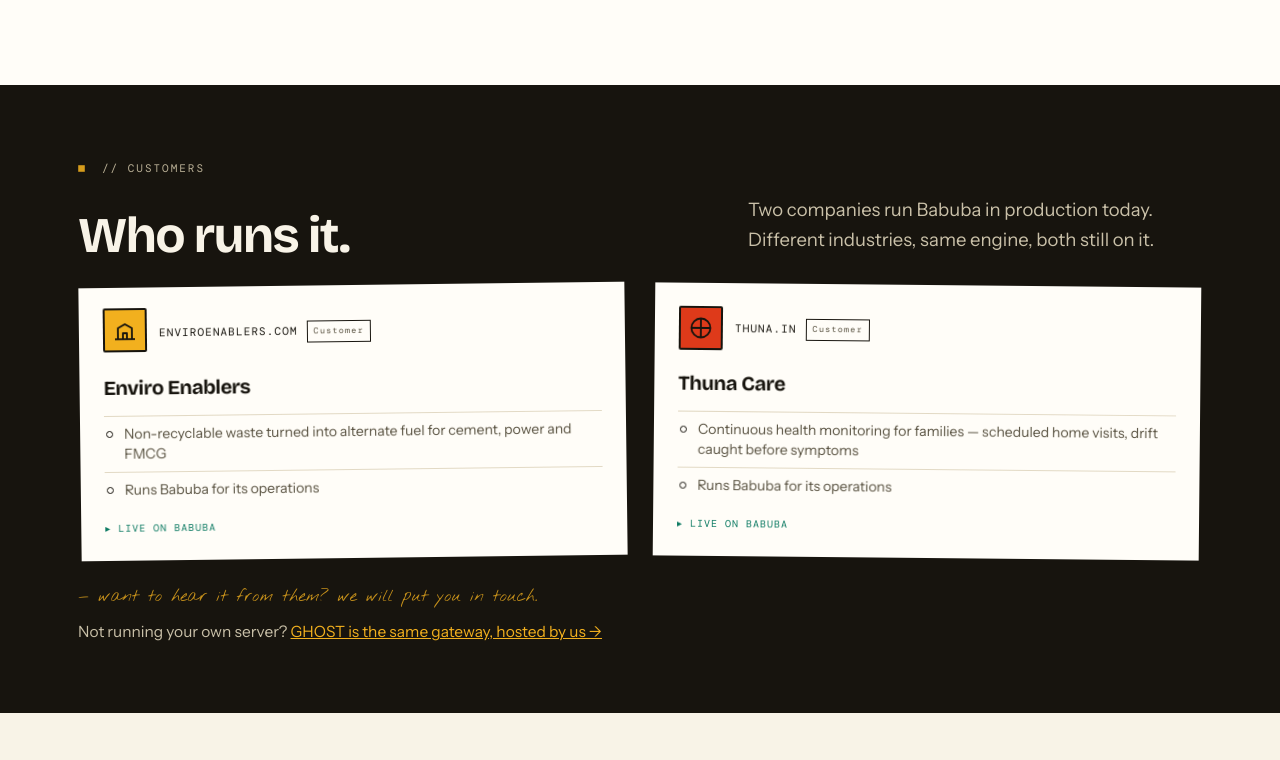
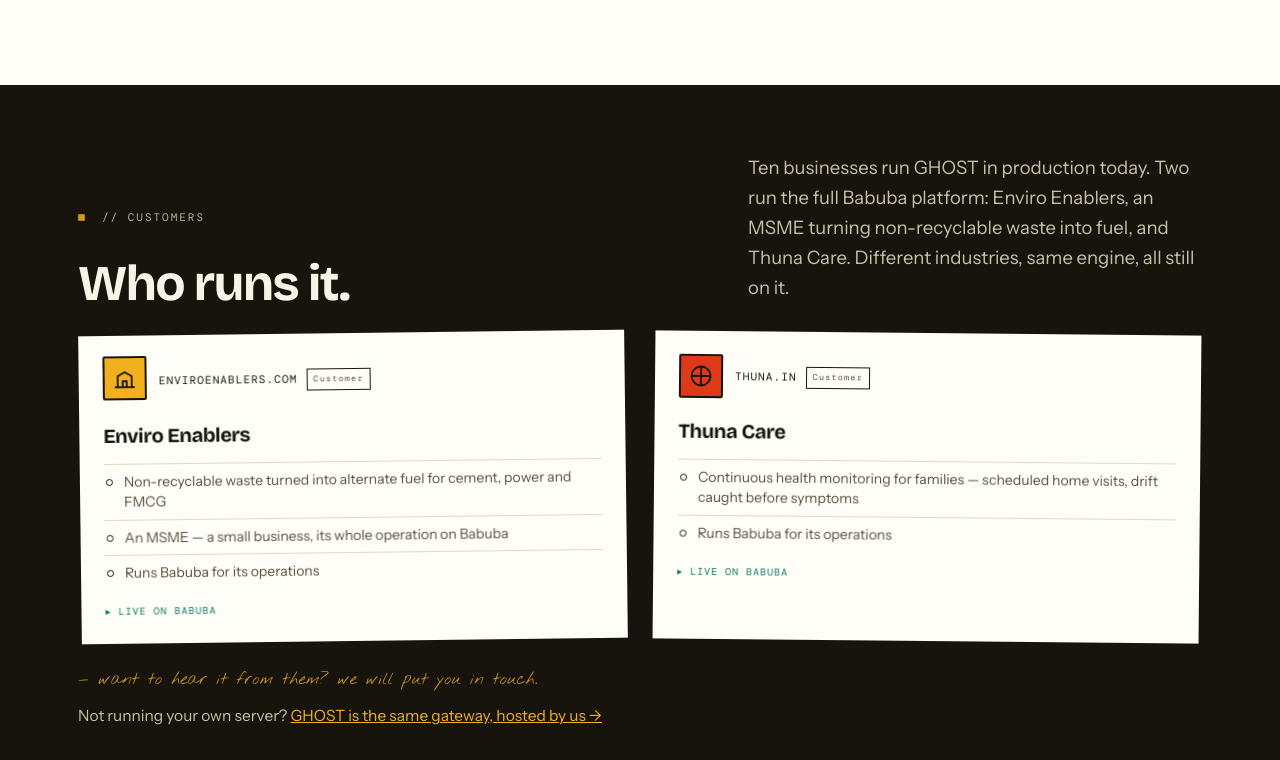
Before and after one commit to thunacare-alt/www.babuba.in, a plain HTML site: page index.html in a window 1280 px wide. Shown: the part 2400-3160 px from the top of the page. Drawn offline with Linux system fonts and the light colour scheme; animation ran at ten frames a second.

Commit message:
Customers: 10 GHOST customers live; Enviro Enablers named as an MSME on the full platform

```diff
--- a/index.html
+++ b/index.html
@@ -888,14 +888,14 @@ html.js .rv.in{opacity:1;animation:rvIn .78s cubic-bezier(.22,.68,.3,1) var(--d,
 </section>
 
 <!-- ============ CUSTOMERS ============ -->
-<section class="sec ink tight" id="customers" data-say="Two customers, two industries, one engine. Both live — not pilots. Ask either of them." data-pose="point">
+<section class="sec ink tight" id="customers" data-say="Ten GHOST customers, and two companies running the full platform — one of them an MSME. Live, not pilots. Ask either of them." data-pose="point">
   <div class="wrap">
     <div class="head" style="margin-bottom:22px">
       <div class="head-l">
         <span class="kick g">// Customers</span>
         <h2 class="disp" style="margin-top:16px">Who runs it.</h2>
       </div>
-      <p class="lead">Two companies run Babuba in production today. Different industries, same engine, both still on it.</p>
+      <p class="lead">Ten businesses run GHOST in production today. Two run the full Babuba platform: Enviro Enablers, an MSME turning non-recyclable waste into fuel, and Thuna Care. Different industries, same engine, all still on it.</p>
     </div>
     <div class="dept-grid">
       <article class="dept">
@@ -908,6 +908,7 @@ html.js .rv.in{opacity:1;animation:rvIn .78s cubic-bezier(.22,.68,.3,1) var(--d,
         <h3>Enviro Enablers</h3>
         <ul>
           <li>Non-recyclable waste turned into alternate fuel for cement, power and FMCG</li>
+          <li>An MSME — a small business, its whole operation on Babuba</li>
           <li>Runs Babuba for its operations</li>
         </ul>
         <div class="out">▸ Live on Babuba</div>
@@ -1083,7 +1084,7 @@ html.js .rv.in{opacity:1;animation:rvIn .78s cubic-bezier(.22,.68,.3,1) var(--d,
           <div><dt>Registered office</dt><dd>Gurugram, Haryana, India</dd></div>
           <div><dt>Founded</dt><dd>2026</dd></div>
           <div><dt>Products</dt><dd>Babuba Gateway (platform) &middot; GHOST (managed agent)</dd></div>
-          <div><dt>In production</dt><dd>2 customers &middot; Enviro Enablers, Thuna Care</dd></div>
+          <div><dt>In production</dt><dd>10 GHOST customers &middot; Enviro Enablers (MSME) and Thuna Care on the full platform</dd></div>
         </dl>
         <div class="team-links">
           <a href="https://www.linkedin.com/in/aswin-r-9a4b733a3" target="_blank" rel="noopener">LinkedIn &#8599;</a>
```
